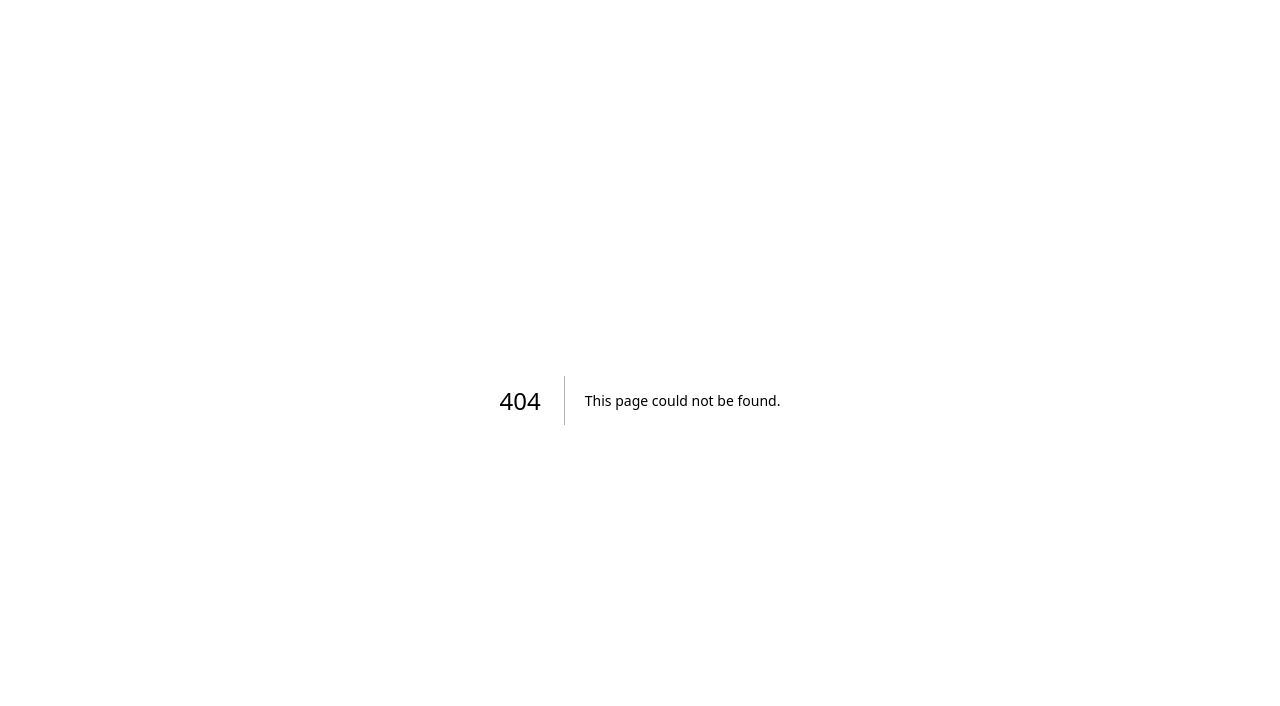
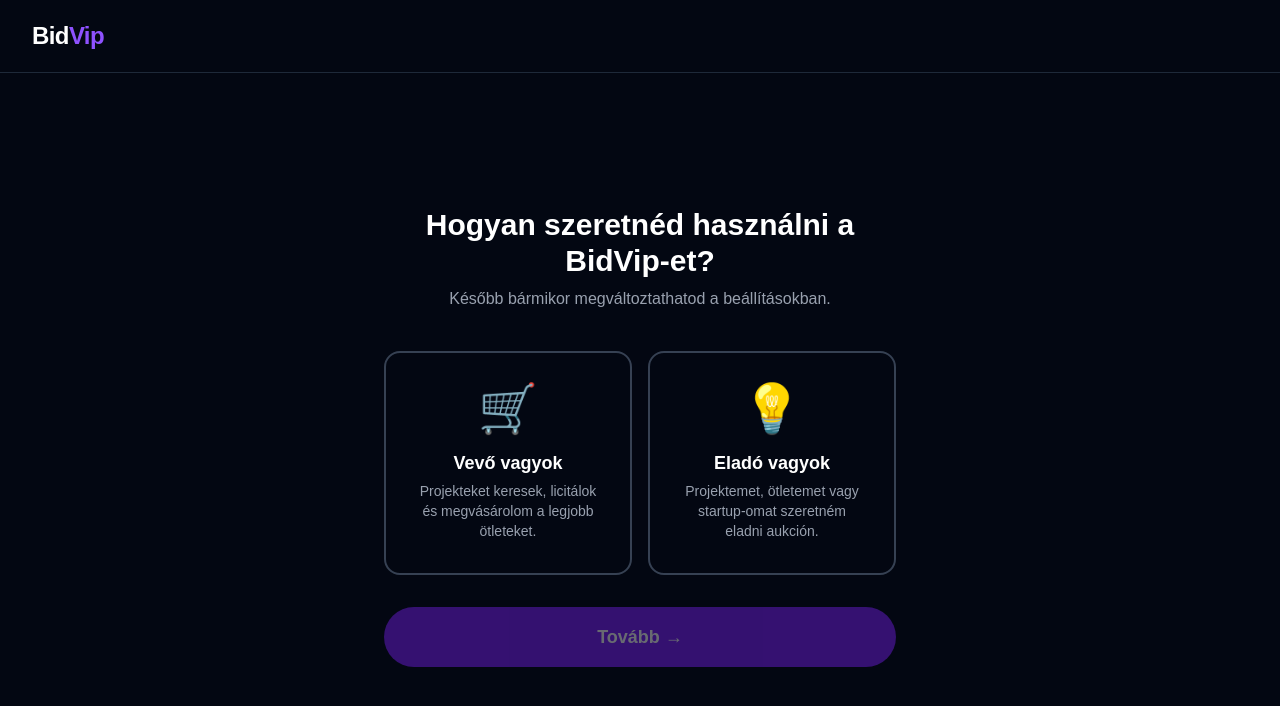
Before and after one commit to bidvip/bidvip, a Next.js app: page /szerepvalasztas in a window 1280 px wide. Before the commit this address had no page. Shown: the top 706 px of the page. Built offline with nearby package versions, Linux system fonts and the light colour scheme; no server answers.

Commit message:
Szerepkor valasztas + elado/vevo dashboard

```diff
--- a/app/auth/page.tsx
+++ b/app/auth/page.tsx
@@ -27,12 +27,23 @@ export default function AuthPage() {
         setAllapot('siker')
       }
     } else {
-      const { error } = await supabase.auth.signInWithPassword({ email, password: jelszo })
+      const { error, data } = await supabase.auth.signInWithPassword({ email, password: jelszo })
       if (error) {
         setHibaUzenet('Hibás email vagy jelszó.')
         setAllapot('hiba')
       } else {
-        router.push('/dashboard')
+        // Ellenőrizzük van-e már szerepkör beállítva
+        const { data: profil } = await supabase
+          .from('profiles')
+          .select('szerepkor')
+          .eq('id', data.user.id)
+          .single()
+
+        if (!profil) {
+          router.push('/szerepvalasztas')
+        } else {
+          router.push('/dashboard')
+        }
       }
     }
   }
--- a/app/dashboard/page.tsx
+++ b/app/dashboard/page.tsx
@@ -7,19 +7,47 @@ import type { User } from '@supabase/supabase-js'
 
 export default function Dashboard() {
   const [user, setUser] = useState<User | null>(null)
+  const [szerepkor, setSzerepkor] = useState<string | null>(null)
+  const [sajatProjektek, setSajatProjektek] = useState<any[]>([])
+  const [sajatLicitek, setSajatLicitek] = useState<any[]>([])
   const [loading, setLoading] = useState(true)
   const router = useRouter()
   const supabase = createClient()
 
   useEffect(() => {
-    supabase.auth.getUser().then(({ data }) => {
-      if (!data.user) {
-        router.push('/auth')
+    async function betolt() {
+      const { data: { user: u } } = await supabase.auth.getUser()
+      if (!u) { router.push('/auth'); return }
+      setUser(u)
+
+      const { data: profil } = await supabase
+        .from('profiles')
+        .select('szerepkor')
+        .eq('id', u.id)
+        .single()
+
+      if (!profil) { router.push('/szerepvalasztas'); return }
+      setSzerepkor(profil.szerepkor)
+
+      if (profil.szerepkor === 'elado') {
+        const { data: projektek } = await supabase
+          .from('projektek')
+          .select('*')
+          .eq('user_id', u.id)
+          .order('letrehozva', { ascending: false })
+        setSajatProjektek(projektek || [])
       } else {
-        setUser(data.user)
+        const { data: licitek } = await supabase
+          .from('licitek')
+          .select('*, projektek(nev, kikialtasi_ar, badge)')
+          .eq('user_id', u.id)
+          .order('letrehozva', { ascending: false })
+        setSajatLicitek(licitek || [])
+      }
+
       setLoading(false)
     }
-    })
+    betolt()
   }, [])
 
   async function kilepes() {
@@ -54,24 +82,34 @@ export default function Dashboard() {
       </nav>
 
       <div className="max-w-5xl mx-auto px-6 py-12">
-        <h1 className="text-3xl font-bold mb-2">Üdv, <span className="text-violet-400">{user?.email?.split('@')[0]}</span>!</h1>
-        <p className="text-gray-400 mb-10">Ez a te BidVip dashboardod — hamarosan itt kezelheted a projektjeidet.</p>
+        <div className="flex items-center gap-3 mb-2">
+          <h1 className="text-3xl font-bold">Üdv, <span className="text-violet-400">{user?.email?.split('@')[0]}</span>!</h1>
+          <span className={`text-xs font-semibold px-3 py-1 rounded-full border ${szerepkor === 'elado' ? 'bg-amber-900/40 text-amber-400 border-amber-800' : 'bg-blue-900/40 text-blue-400 border-blue-800'}`}>
+            {szerepkor === 'elado' ? '💡 Eladó' : '🛒 Vevő'}
+          </span>
+        </div>
+        <p className="text-gray-400 mb-10">
+          {szerepkor === 'elado' ? 'Kezeld a projektjeidet és kövesd a beérkező liciteket.' : 'Kövesd a licitjeidet és vásárold meg a nyertes projekteket.'}
+        </p>
 
+        {szerepkor === 'elado' ? (
+          <>
             <div className="grid grid-cols-1 md:grid-cols-3 gap-6 mb-10">
               <div className="bg-gray-900 border border-gray-800 rounded-2xl p-6">
                 <p className="text-gray-400 text-sm mb-1">Saját projektek</p>
-            <p className="text-3xl font-bold">0</p>
+                <p className="text-3xl font-bold">{sajatProjektek.length}</p>
               </div>
               <div className="bg-gray-900 border border-gray-800 rounded-2xl p-6">
-            <p className="text-gray-400 text-sm mb-1">Aktív licitek</p>
-            <p className="text-3xl font-bold">0</p>
+                <p className="text-gray-400 text-sm mb-1">Aktív projektek</p>
+                <p className="text-3xl font-bold">{sajatProjektek.filter(p => p.statusz === 'aktiv').length}</p>
               </div>
               <div className="bg-gray-900 border border-gray-800 rounded-2xl p-6">
-            <p className="text-gray-400 text-sm mb-1">Lezárt tranzakciók</p>
-            <p className="text-3xl font-bold">0</p>
+                <p className="text-gray-400 text-sm mb-1">Felülvizsgálat alatt</p>
+                <p className="text-3xl font-bold">{sajatProjektek.filter(p => p.statusz === 'felulvizsgalat').length}</p>
               </div>
             </div>
 
+            {sajatProjektek.length === 0 ? (
               <div className="bg-gray-900 border border-dashed border-gray-700 rounded-2xl p-10 flex flex-col items-center justify-center text-center">
                 <div className="text-5xl mb-4">💡</div>
                 <h2 className="text-xl font-bold mb-2">Töltsd fel az első projektedet</h2>
@@ -80,6 +118,70 @@ export default function Dashboard() {
                   + Projekt feltöltése
                 </a>
               </div>
+            ) : (
+              <div className="flex flex-col gap-4">
+                <div className="flex items-center justify-between mb-2">
+                  <h2 className="text-xl font-bold">Saját projektjeim</h2>
+                  <a href="/projekt-feltoltes" className="bg-violet-600 hover:bg-violet-700 transition px-4 py-2 rounded-full text-sm font-semibold">
+                    + Új projekt
+                  </a>
+                </div>
+                {sajatProjektek.map(p => (
+                  <div key={p.id} className="bg-gray-900 border border-gray-800 rounded-2xl p-5 flex items-center justify-between gap-4">
+                    <div>
+                      <p className="font-semibold">{p.nev}</p>
+                      <p className="text-gray-400 text-sm">{p.rovid_leiras}</p>
+                    </div>
+                    <div className="flex items-center gap-3 shrink-0">
+                      <span className={`text-xs px-2 py-1 rounded-full ${p.statusz === 'aktiv' ? 'bg-green-900/40 text-green-400' : 'bg-yellow-900/40 text-yellow-400'}`}>
+                        {p.statusz === 'aktiv' ? 'Aktív' : 'Felülvizsgálat'}
+                      </span>
+                      <span className="text-violet-400 font-bold">€{p.kikialtasi_ar}</span>
+                      <a href={`/projekt/${p.id}`} className="text-gray-400 hover:text-white text-sm transition">Megtekint →</a>
+                    </div>
+                  </div>
+                ))}
+              </div>
+            )}
+          </>
+        ) : (
+          <>
+            <div className="grid grid-cols-1 md:grid-cols-2 gap-6 mb-10">
+              <div className="bg-gray-900 border border-gray-800 rounded-2xl p-6">
+                <p className="text-gray-400 text-sm mb-1">Leadott licitek</p>
+                <p className="text-3xl font-bold">{sajatLicitek.length}</p>
+              </div>
+              <div className="bg-gray-900 border border-gray-800 rounded-2xl p-6">
+                <p className="text-gray-400 text-sm mb-1">Böngéssz a piactéren</p>
+                <a href="/piac" className="text-violet-400 font-semibold hover:text-violet-300 transition">Piactér megnyitása →</a>
+              </div>
+            </div>
+
+            {sajatLicitek.length === 0 ? (
+              <div className="bg-gray-900 border border-dashed border-gray-700 rounded-2xl p-10 flex flex-col items-center justify-center text-center">
+                <div className="text-5xl mb-4">🛒</div>
+                <h2 className="text-xl font-bold mb-2">Még nem licitáltál semmire</h2>
+                <p className="text-gray-400 text-sm mb-6">Böngéssz a piactéren és tedd meg az első ajánlatod!</p>
+                <a href="/piac" className="bg-violet-600 hover:bg-violet-700 transition px-6 py-3 rounded-full font-semibold">
+                  Piactér böngészése →
+                </a>
+              </div>
+            ) : (
+              <div className="flex flex-col gap-4">
+                <h2 className="text-xl font-bold mb-2">Licitjeim</h2>
+                {sajatLicitek.map((l: any) => (
+                  <div key={l.id} className="bg-gray-900 border border-gray-800 rounded-2xl p-5 flex items-center justify-between gap-4">
+                    <div>
+                      <p className="font-semibold">{l.projektek?.nev}</p>
+                      <p className="text-gray-400 text-sm">Az én ajánlatom: <span className="text-violet-400 font-bold">€{l.osszeg}</span></p>
+                    </div>
+                    <a href={`/projekt/${l.projekt_id}`} className="text-gray-400 hover:text-white text-sm transition shrink-0">Megtekint →</a>
+                  </div>
+                ))}
+              </div>
+            )}
+          </>
+        )}
       </div>
     </main>
   )
--- /dev/null
+++ b/app/szerepvalasztas/page.tsx
@@ -0,0 +1,88 @@
+'use client'
+
+import { useState } from 'react'
+import { createClient } from '@/lib/supabase-browser'
+import { useRouter } from 'next/navigation'
+
+export default function SzerepValasztas() {
+  const [valasztott, setValasztott] = useState<'vevo' | 'elado' | null>(null)
+  const [loading, setLoading] = useState(false)
+  const router = useRouter()
+  const supabase = createClient()
+
+  async function mentes() {
+    if (!valasztott) return
+    setLoading(true)
+
+    const { data: { user } } = await supabase.auth.getUser()
+    if (!user) { router.push('/auth'); return }
+
+    const { error } = await supabase.from('profiles').upsert({
+      id: user.id,
+      szerepkor: valasztott,
+    })
+
+    if (!error) {
+      router.push('/dashboard')
+    } else {
+      setLoading(false)
+    }
+  }
+
+  return (
+    <main className="min-h-screen bg-gray-950 text-white flex flex-col">
+      <nav className="flex items-center px-8 py-5 border-b border-gray-800">
+        <span className="text-2xl font-bold tracking-tight">
+          Bid<span className="text-violet-500">Vip</span>
+        </span>
+      </nav>
+
+      <div className="flex flex-1 items-center justify-center px-6">
+        <div className="w-full max-w-lg">
+          <h1 className="text-3xl font-bold text-center mb-2">Hogyan szeretnéd használni a BidVip-et?</h1>
+          <p className="text-gray-400 text-center mb-10">Később bármikor megváltoztathatod a beállításokban.</p>
+
+          <div className="grid grid-cols-1 sm:grid-cols-2 gap-4 mb-8">
+            <button
+              onClick={() => setValasztott('vevo')}
+              className={`flex flex-col items-center gap-4 p-8 rounded-2xl border-2 transition ${
+                valasztott === 'vevo'
+                  ? 'border-violet-500 bg-violet-900/20'
+                  : 'border-gray-700 hover:border-gray-500'
+              }`}
+            >
+              <span className="text-5xl">🛒</span>
+              <div className="text-center">
+                <p className="font-bold text-lg mb-1">Vevő vagyok</p>
+                <p className="text-gray-400 text-sm">Projekteket keresek, licitálok és megvásárolom a legjobb ötleteket.</p>
+              </div>
+            </button>
+
+            <button
+              onClick={() => setValasztott('elado')}
+              className={`flex flex-col items-center gap-4 p-8 rounded-2xl border-2 transition ${
+                valasztott === 'elado'
+                  ? 'border-violet-500 bg-violet-900/20'
+                  : 'border-gray-700 hover:border-gray-500'
+              }`}
+            >
+              <span className="text-5xl">💡</span>
+              <div className="text-center">
+                <p className="font-bold text-lg mb-1">Eladó vagyok</p>
+                <p className="text-gray-400 text-sm">Projektemet, ötletemet vagy startup-omat szeretném eladni aukción.</p>
+              </div>
+            </button>
+          </div>
+
+          <button
+            onClick={mentes}
+            disabled={!valasztott || loading}
+            className="w-full bg-violet-600 hover:bg-violet-700 disabled:opacity-40 disabled:cursor-not-allowed transition py-4 rounded-full font-semibold text-lg"
+          >
+            {loading ? 'Mentés...' : 'Tovább →'}
+          </button>
+        </div>
+      </div>
+    </main>
+  )
+}
```
Lines whose indentation alone changed are shown as unchanged.
